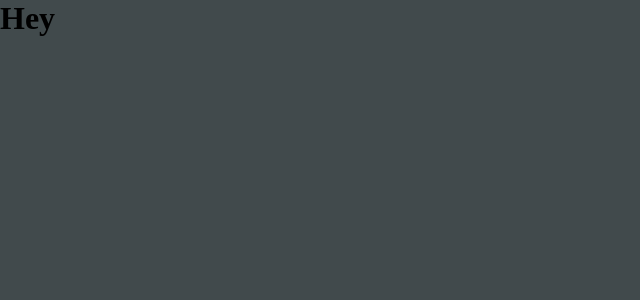
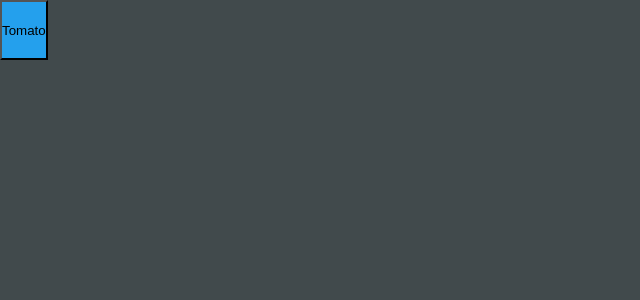
Before and after one commit to Hamzazaheer721/Webworkers-React-Typescript, a React (Create React App) app: page /loop in a window 1280 px wide. Shown: the top 300 px of the page, without its empty margins (0-640 px from the left). Built offline with nearby package versions, Linux system fonts and the light colour scheme.

Commit message:
!fix(CT-3): fixed Global styling

```diff
--- a/src/components/Loop/index.styled.ts
+++ b/src/components/Loop/index.styled.ts
@@ -1,6 +1,7 @@
 import styled from 'styled-components'
 
 export const Container = styled.div`
+    position: absolute;
     height: 100%;
     width: 100%;
     background-color: #414a4c;
@@ -8,6 +9,9 @@ export const Container = styled.div`
 
 export const ButtonContainer = styled.div`
     display: flex;
-
-
+    top: 0;
+    height: 60px;
 `
+export const Button = styled.button`
+    background-color: #24A0ED;
+`
--- a/src/components/Loop/index.tsx
+++ b/src/components/Loop/index.tsx
@@ -1,9 +1,13 @@
 import { FC, memo } from 'react';
-import { Container } from './index.styled';
+import { Button, ButtonContainer, Container } from './index.styled';
 
 const LoopComponent : FC = memo(() => (
   <Container>
-    <h1> Hey</h1>
+    <ButtonContainer>
+      <Button>
+        Tomato
+      </Button>
+    </ButtonContainer>
   </Container>
 ));
 
--- a/src/styles/Global.ts
+++ b/src/styles/Global.ts
@@ -5,8 +5,6 @@ const GlobalStyle = createGlobalStyle`
         padding: 0;
         box-sizing: border-box;
         margin: 0;
-        height: 100%;
-        width: 100%;
     }
 `
 
```
